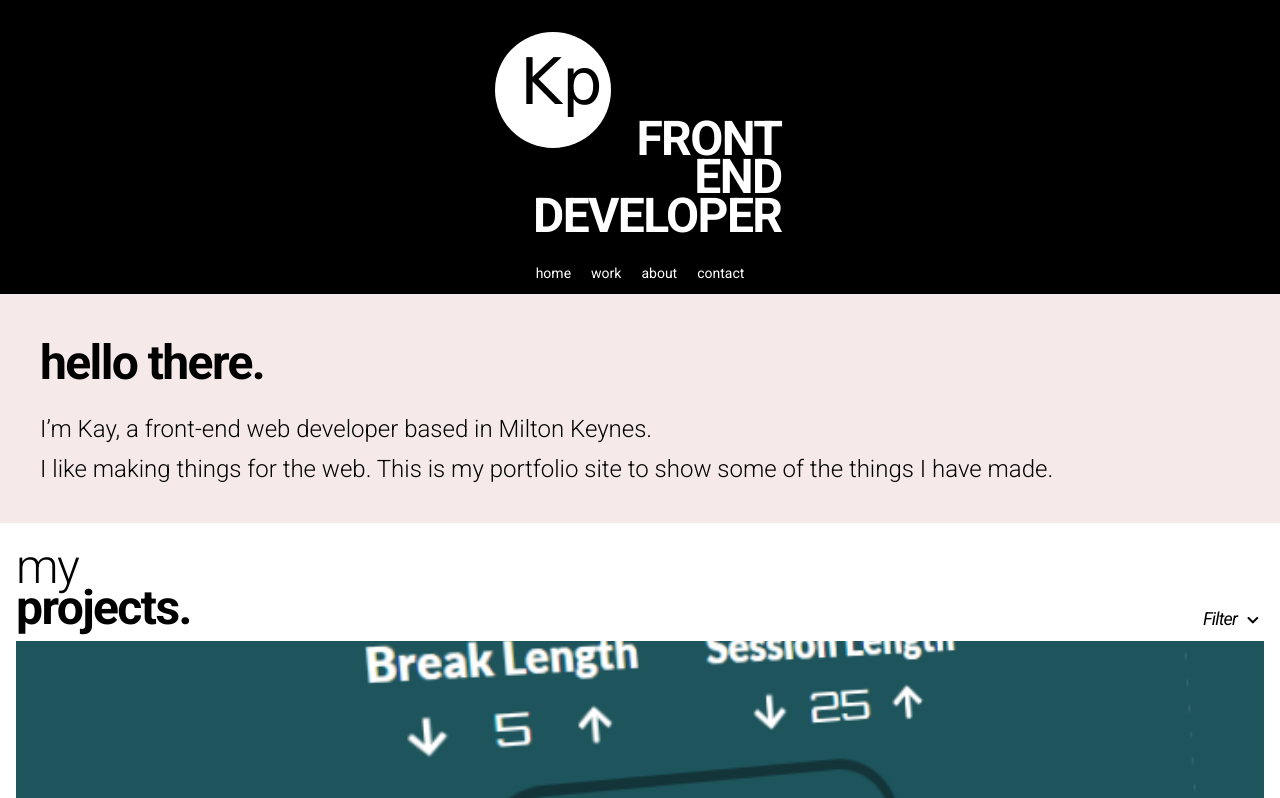
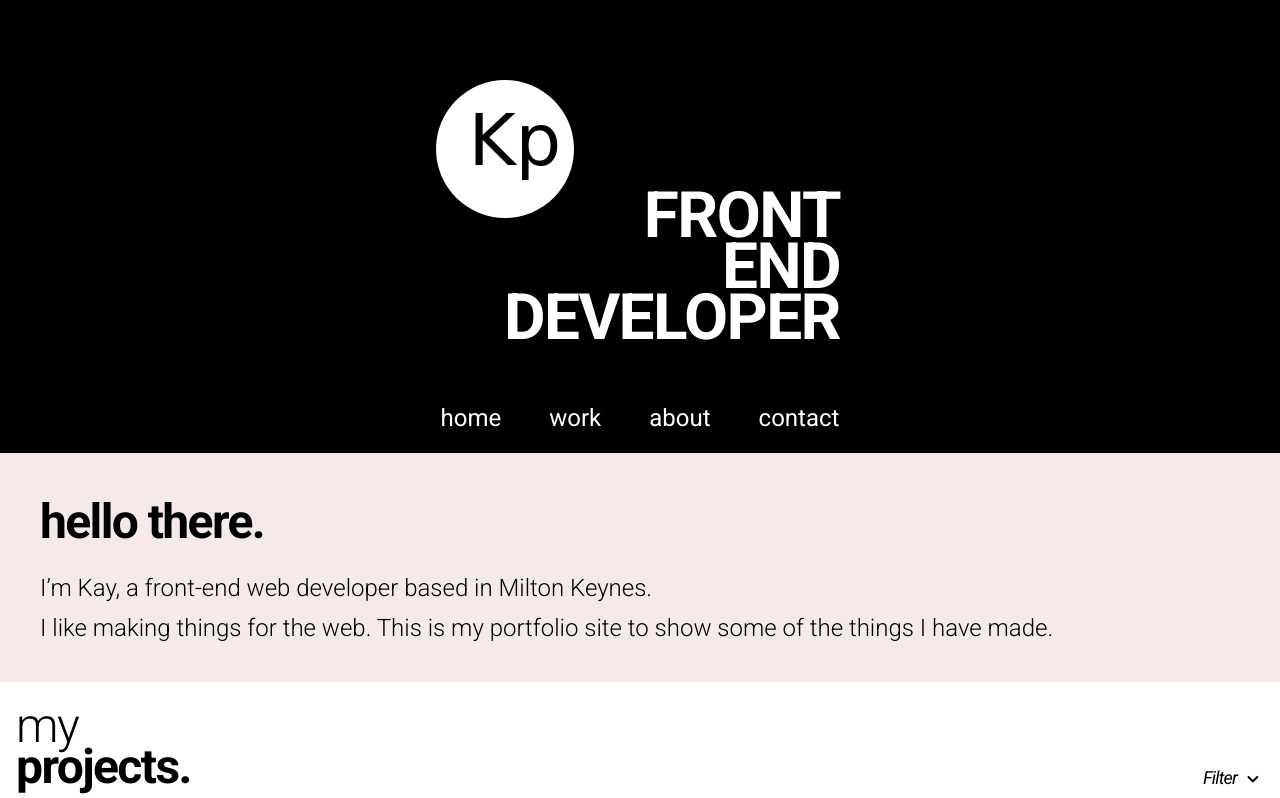
Before and after one commit to ravenblack24/portfolio, a website: page index.html in a window 1280 px wide. Shown: the top 798 px of the page. Drawn offline with Linux system fonts and the light colour scheme; a web font is replaced by a local one.

Commit message:
header for tablet

```diff
--- a/scss/modules/_typography.scss
+++ b/scss/modules/_typography.scss
@@ -11,4 +11,8 @@ h1 {
     font-size: 3rem;
     text-align: right;
     line-height: 0.8;
+
+    @media(min-width: 768px) {
+        font-size: 4rem;
+    }
 }
--- a/scss/partials/_header.scss
+++ b/scss/partials/_header.scss
@@ -3,9 +3,18 @@
     color: $white;
     box-shadow: 5px 5px 5px 2px #ccc;
 
+    @media(min-width: 768px) {
+        height: 453px;
+    }
+
     &__container {
         margin: 0 auto;
         max-width: 323px;
+
+        @media(min-width: 768px) {
+            max-width: 440px;
+            padding-top: 3em;
+        }
 
         &__logo {
             padding: 2em 0 0 1em;
@@ -15,13 +24,25 @@
                 width: 116px;
                 height: 116px;
                 border-radius: 50%;
+
+                @media(min-width: 768px) {
+                    width: 138px;
+                    height: 138px;
+                }
             }
 
             &__initials {
                 font-family: $ff-logo;
                 font-size: 4rem;
                 color: $black;
-                padding: 0.2em 0 0 0.4em;
+                padding-top: 0.2em;
+                padding-left: 0.4em;
+
+                @media(min-width: 768px) {
+                    font-size: 4.5rem;
+                    padding-top: 0.25em;
+                    padding-left: 0.45em;
+                }
             }
         }
 
@@ -37,6 +58,11 @@
             margin: 0 auto;
             text-align: center;
 
+            @media(min-width: 768px) {
+                padding-top: 3.75em;
+                width: 100%;
+            }
+
             &__menu {
                 padding: 0;
                 margin: 0;
@@ -48,6 +74,10 @@
                     text-transform: lowercase;
                     padding-right: 1em;
 
+                    @media(min-width: 768px) {
+                        padding-right: 2.75em;
+                    }
+
                     &:last-of-type {
                         padding-right:0;
                     }
@@ -57,18 +87,24 @@
                         color: $white;
                         font-size: 0.875rem;
 
+                        @media(min-width: 768px) {
+                            font-size: 1.5rem;
+                        }
+
                         &:hover,
                         &:focus {
                             text-transform: uppercase;
                             border-top: 1px solid $white;
                             padding-top: 0.5em;
+
+                            @media(min-width: 768px) {
+                                border-width: 3px;
+                                padding-top: 0.3em;
+                            }
                         }
                     }
-
-
                 }
             }
         }
-
     }
 }
```
Also changed, not shown: index.html (+1 -1 lines), css/style.css.
